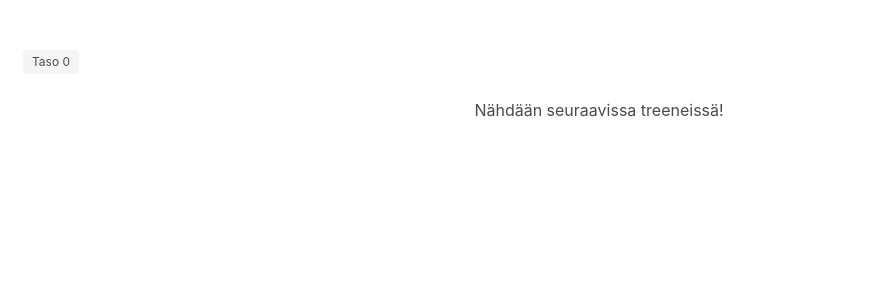
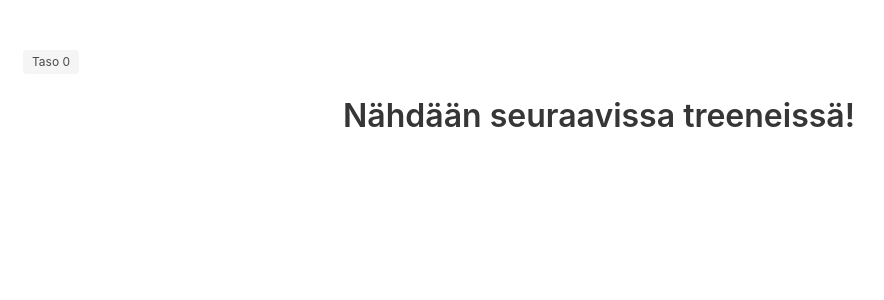
Before and after one commit to jjylik/workoutfeedback, a Vue app: page / in a window 1280 px wide. Shown: the top 300 px of the page, without its empty margins (41-925 px from the left). Built offline with nearby package versions, Linux system fonts and the light colour scheme; no server answers; the database is empty; what vue-confetti, vuefire would draw is missing.

Commit message:
Add confetti animation test

```diff
--- a/src/components/NoActiveWorkouts.vue
+++ b/src/components/NoActiveWorkouts.vue
@@ -1,5 +1,5 @@
 <template functional>
   <div class="container has-text-centered">
-    <h1>Nähdään seuraavissa treeneissä!</h1>
+    <h1 class="title">Nähdään seuraavissa treeneissä!</h1>
   </div>
 </template>
```
Also changed, not shown: 1 other file (tests, documents, lock files or other folders).
